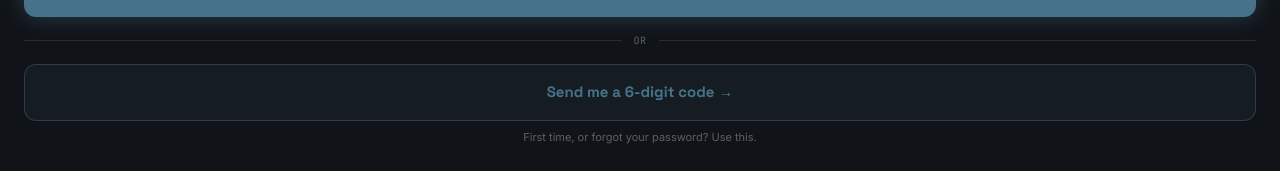
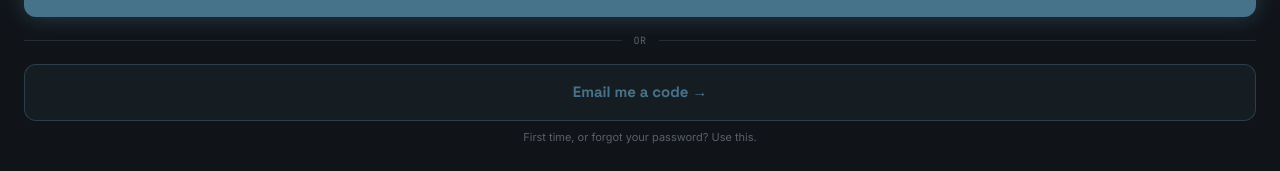
Before and after one commit to Momoney60/savpicks, a Next.js app: page / in a window 1280 px wide. Both pictures are taken after a click on the button "Enter the Pool →". Shown: the part 615-786 px from the top of the page. Built offline with nearby package versions, Linux system fonts and the light colour scheme; no server answers.

Commit message:
AuthSheet: accept 8-digit OTP codes

```diff
--- a/components/AuthSheet.tsx
+++ b/components/AuthSheet.tsx
@@ -61,7 +61,7 @@ export default function AuthSheet({ defaultOpen = false }: { defaultOpen?: boole
       haptic("heavy");
     } else {
       haptic("light");
-      setNotice(`6-digit code sent to ${email}.`);
+      setNotice(`Code sent to ${email}.`);
       setMode("verify");
       setCode("");
     }
@@ -217,7 +217,7 @@ export default function AuthSheet({ defaultOpen = false }: { defaultOpen?: boole
                       disabled={loading || !email}
                       className="w-full rounded-xl border border-brand/40 bg-brand/10 py-4 font-display text-[15px] font-bold text-brand transition active:scale-[0.98] disabled:opacity-50"
                     >
-                      {loading ? "Sending..." : "Send me a 6-digit code →"}
+                      {loading ? "Sending..." : "Email me a code →"}
                     </button>
                     <p className="mt-2 text-center text-[11px] text-ink-500">
                       First time, or forgot your password? Use this.
@@ -231,7 +231,7 @@ export default function AuthSheet({ defaultOpen = false }: { defaultOpen?: boole
                       Check your email.
                     </h2>
                     <p className="mt-1 text-sm text-ink-400">
-                      {notice ?? `6-digit code sent to ${email}.`}
+                      {notice ?? `Code sent to ${email}.`}
                     </p>
 
                     <form onSubmit={verifyCode} className="mt-6 space-y-3">
```
